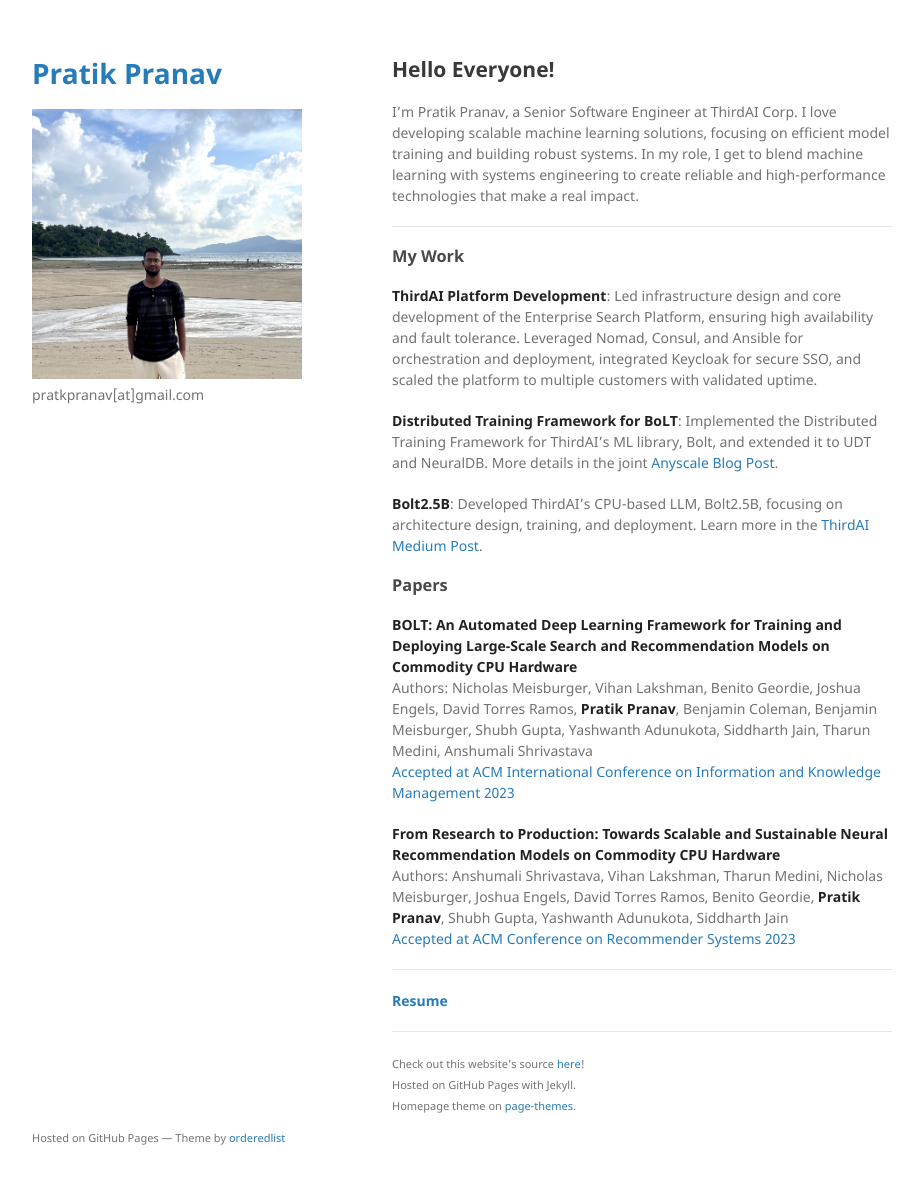
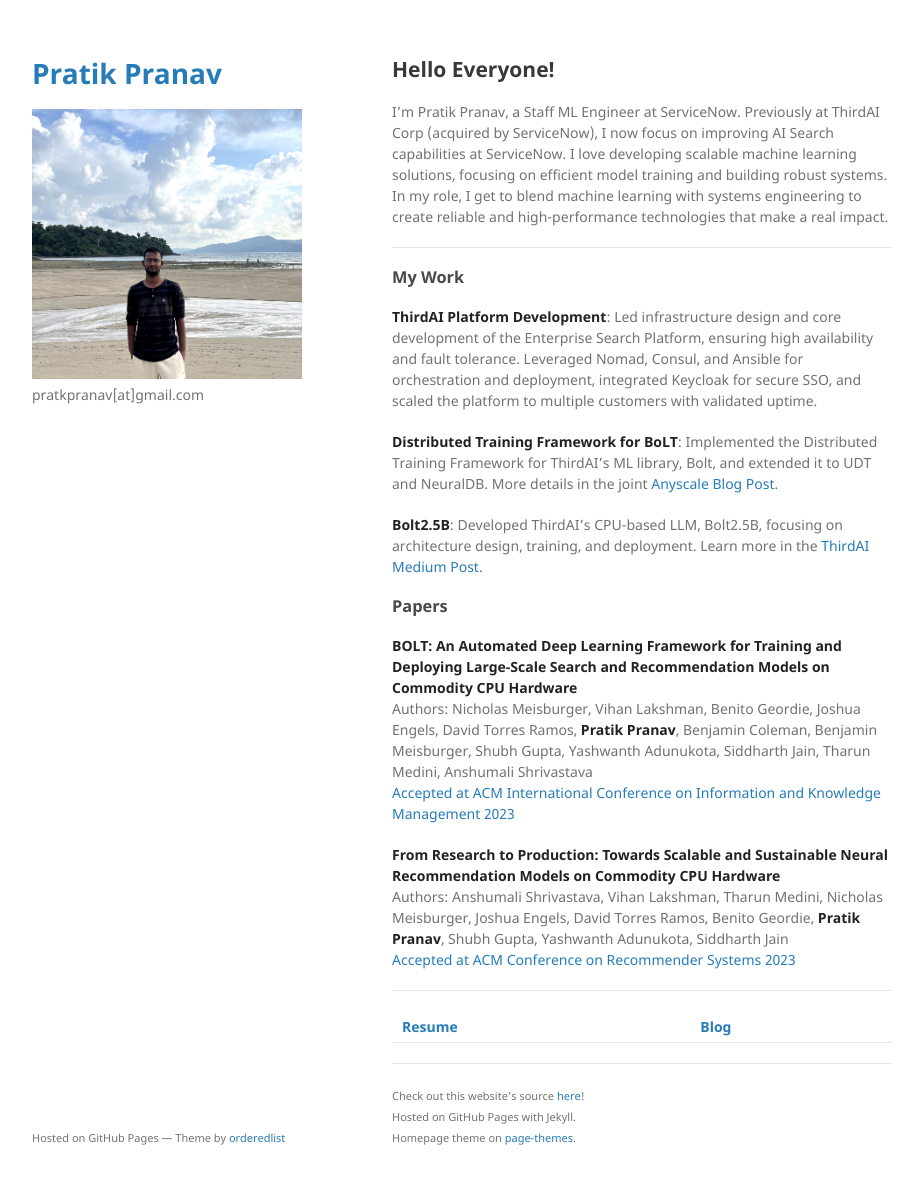
Before and after one commit to pratkpranav/pratkpranav.github.io, a Jekyll site: the page built from index.md, in a window 1280 px wide and 1217 px high. Shown: the top 1184 px of the window, without its empty margins (178-1101 px from the left). Built offline with Jekyll 4.4.1, drawn with Linux system fonts in a browser that asks for light colours.

Commit message:
claude code

```diff
--- a/index.md
+++ b/index.md
@@ -5,7 +5,7 @@
 ---
 
 ## Hello Everyone!
-I’m Pratik Pranav, a Senior Software Engineer at ThirdAI Corp. I love developing scalable machine learning solutions, focusing on efficient model training and building robust systems. In my role, I get to blend machine learning with systems engineering to create reliable and high-performance technologies that make a real impact.
+I'm Pratik Pranav, a Staff ML Engineer at ServiceNow. Previously at ThirdAI Corp (acquired by ServiceNow), I now focus on improving AI Search capabilities at ServiceNow. I love developing scalable machine learning solutions, focusing on efficient model training and building robust systems. In my role, I get to blend machine learning with systems engineering to create reliable and high-performance technologies that make a real impact.
 
 ---
 
@@ -29,7 +29,7 @@
 
 ---
 
-<span style="color:blue; font-weight:bold;">[Resume](https://pratkpranav.github.io/assets/Resume.pdf)</span>
+<span style="color:blue; font-weight:bold;">[Resume](https://pratkpranav.github.io/assets/Resume.pdf)</span> | <span style="color:blue; font-weight:bold;">[Blog](https://pratkpranav.github.io/blog/)</span>
 
 
 ---
```
Also changed, not shown: blog/index.md (added, +21 -0 lines), blog/sample-blog-post/index.md (added, +40 -0 lines).
